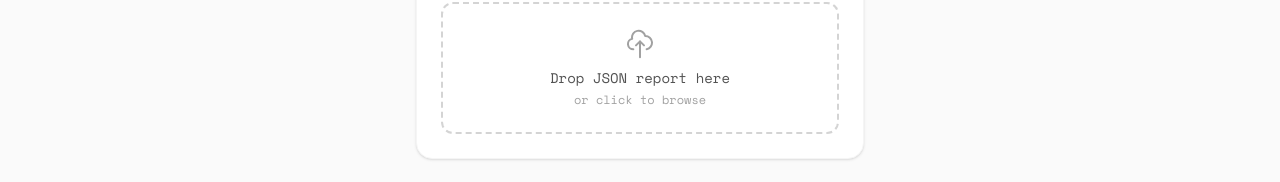
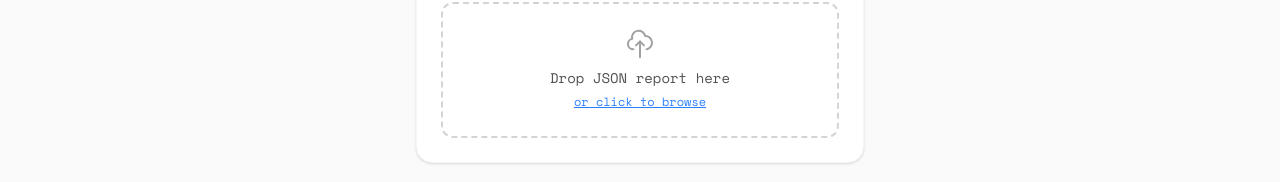
Before and after one commit to mmazco/ghost-in-the-machine, a Next.js app in the folder ghost-app/: page / in a window 1280 px wide. Shown: the part 731-913 px from the top of the page. Built offline with nearby package versions, Linux system fonts and the light colour scheme.

Commit message:
Improve file upload button accessibility
- Add explicit button for file browser trigger
- Improve click handling with stopPropagation
- Add "Load different file" button when file is loaded

```diff
--- a/ghost-app/src/app/page.tsx
+++ b/ghost-app/src/app/page.tsx
@@ -271,9 +271,13 @@ export default function Home() {
               <div className="text-xs text-neutral-500">
                 {loadedReport.device_info?.chip || 'Unknown chip'} · {loadedReport.op_timeline?.length || 0} ops
               </div>
-              <div className="text-xs text-neutral-400 mt-2">
-                Drop another file to replace
-              </div>
+              <button
+                type="button"
+                onClick={(e) => { e.stopPropagation(); fileInputRef.current?.click(); }}
+                className="text-xs text-blue-500 hover:text-blue-600 mt-2 underline"
+              >
+                Load different file
+              </button>
             </div>
           ) : (
             <div>
@@ -285,9 +289,13 @@ export default function Home() {
               <div className="text-sm text-neutral-600 font-medium">
                 Drop JSON report here
               </div>
-              <div className="text-xs text-neutral-400 mt-1">
+              <button
+                type="button"
+                onClick={(e) => { e.stopPropagation(); fileInputRef.current?.click(); }}
+                className="text-xs text-blue-500 hover:text-blue-600 mt-1 underline"
+              >
                 or click to browse
-              </div>
+              </button>
             </div>
           )}
         </div>
```
